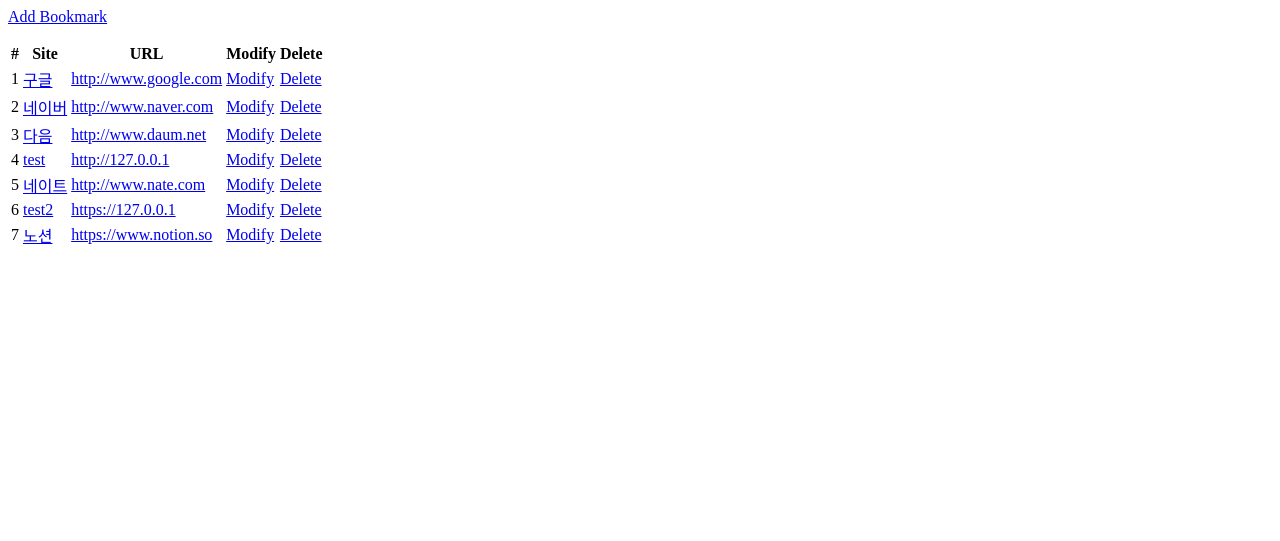
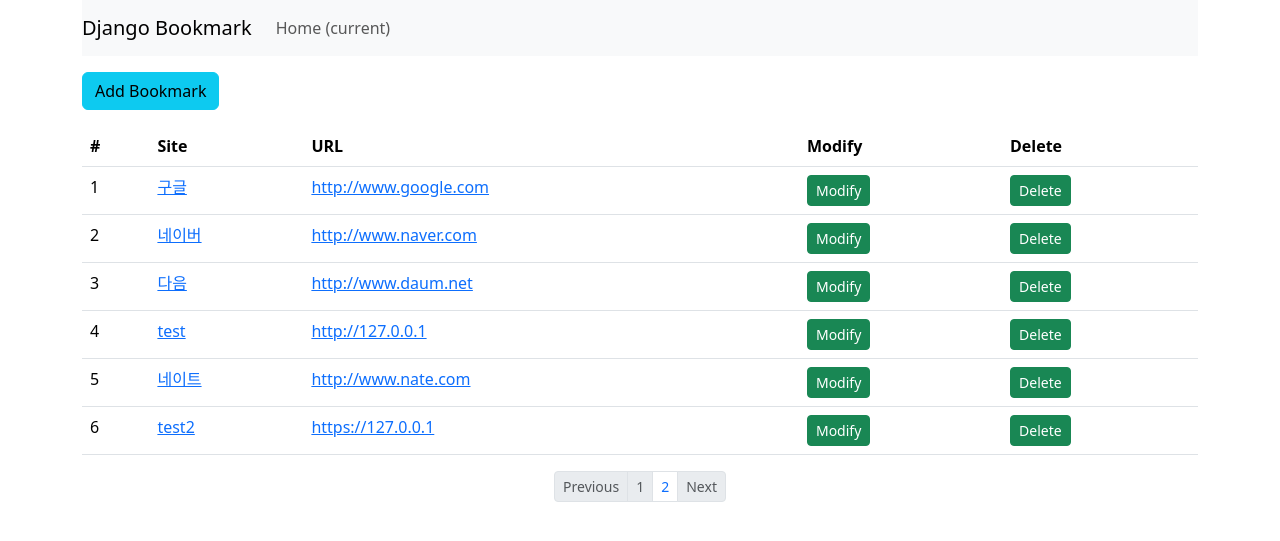
Before and after one commit to raa0303/django, a Django app: page /bookmark/ in a window 1280 px wide. Shown: the top 541 px of the page. Run offline with Django 3.2, Linux system fonts and the light colour scheme; data comes from the database, SQL or seed files in the repository; both versions use the stored data as it was after the commit.

Commit message:
4. 실전 프로젝트 - 북마크
4.3.1 템플릿 확장하기 ~  4.4.2 깃 설치 및 소스코드

```diff
--- a/bookmark/bookmark/templates/bookmark/bookmark_list.html
+++ b/bookmark/bookmark/templates/bookmark/bookmark_list.html
@@ -1,11 +1,9 @@
-<!DOCTYPE html>
-<html lang="en">
-<head>
-    <meta charset="UTF-8">
-    <title>Title</title>
-</head>
-<body>
-  <div class="btn-group">
+{% extends 'base.html' %}
+
+{% block title %}Bookmark List{% endblock %}
+
+{% block content %}
+<div class="btn-group">
     <a href="{% url 'add' %}" class="btn btn-info">Add Bookmark</a>
   </div>
   <p></p>
@@ -31,5 +29,31 @@
       {% endfor %}
     </tbody>
   </table>
-</body>
-</html>
+{% endblock %}
+{% block pagination %}
+  {% if is_paginated %}
+    <ul class="pagination justify-content-center pagination-sm">
+      {% if page_obj.has_previous %}
+        <li class="page-item">
+          <a class="page-link" href="{% url 'list' %}?page={{ page_obj.previous_page_number }}" tabindex="-1">Previous</a>
+        </li>
+      {% else %}
+        <li class="page-item disabled">
+          <a class="page-link" href="#" tabindex="-1">Previous</a>
+        </li>
+      {% endif %}
+
+      {% for object in page_obj.paginator.page_range %}
+        <li class="page-item {% if page_obj.number == forloop.counter %} disabled{% endif %}">
+          <a class="page-link" href="{{ request.path }}?page={{ forloop.counter }}">{{ forloop.counter }}</a>
+        </li>
+      {% endfor %}
+
+      {% if page_obj.has_next %}
+        <li class="page-item disabled">
+          <a class="page-link" href="#">Next</a>
+        </li>
+      {% endif %}
+    </ul>
+  {% endif %}
+{% endblock %}
--- a/bookmark/bookmark/views.py
+++ b/bookmark/bookmark/views.py
@@ -7,6 +7,7 @@ from .models import Bookmark
 
 class BookmarkListView(ListView):
     model = Bookmark
+    paginate_by = 6
 
 class BookmarkCreateView(CreateView):
     model = Bookmark
--- /dev/null
+++ b/bookmark/static/style.css
@@ -0,0 +1,3 @@
+body {
+    width:100%;
+}
--- /dev/null
+++ b/bookmark/templates/base.html
@@ -0,0 +1,45 @@
+<!DOCTYPE html>
+<html lang="en">
+<head>
+    <meta charset="UTF-8">
+    <title>{% block title %}{% endblock %}</title>
+
+    <link href="https://cdn.jsdelivr.net/npm/bootstrap@5.3.2/dist/css/bootstrap.min.css" rel="stylesheet" integrity="sha384-T3c6CoIi6uLrA9TneNEoa7RxnatzjcDSCmG1MXxSR1GAsXEV/Dwwykc2MPK8M2HN" crossorigin="anonymous">
+
+    <script src="https://cdn.jsdelivr.net/npm/bootstrap@5.3.2/dist/js/bootstrap.bundle.min.js" integrity="sha384-C6RzsynM9kWDrMNeT87bh95OGNyZPhcTNXj1NW7RuBCsyN/o0jlpcV8Qyq46cDfL" crossorigin="anonymous"></script>
+    <script src="https://cdn.jsdelivr.net/npm/@popperjs/core@2.11.8/dist/umd/popper.min.js" integrity="sha384-I7E8VVD/ismYTF4hNIPjVp/Zjvgyol6VFvRkX/vR+Vc4jQkC+hVqc2pM8ODewa9r" crossorigin="anonymous"></script>
+    <script src="https://cdn.jsdelivr.net/npm/bootstrap@5.3.2/dist/js/bootstrap.min.js" integrity="sha384-BBtl+eGJRgqQAUMxJ7pMwbEyER4l1g+O15P+16Ep7Q9Q+zqX6gSbd85u4mG4QzX+" crossorigin="anonymous"></script>
+    {% load static %}
+    <link rel="stylesheet" href="{% static 'style.css' %}">
+</head>
+<body>
+   <div class="container">
+       <nav class="navbar navbar-expand-lg navbar-light bg-light">
+           <a class="navbar-brand" href="#">Django Bookmark</a>
+           <button class="navbar-toggler" type="button" data-toggle="collapse" data-target="#navbarSupportedContent" aria-controls="navbarSuppoirtedContent" aria-expanded="false" aria-label="Toggle navigation">
+               <span class="navbar-toggler-icon"></span>
+           </button>
+
+           <div class="collapse navbar-collapse" id="navbarSupportedContent">
+               <ul class="navbar-nav mr-auto">
+                   <li class="nav-item active">
+                       <a class="nav-link" href="#">Home <span class="sr-only">(current)</span></a>
+                   </li>
+               </ul>
+           </div>
+       </nav>
+       <p></p>
+       <div class="row">
+           <div class="col">
+               {% block content %}
+
+               {% endblock %}
+
+               {% block pagination %}
+               {% endblock %}
+           </div>
+       </div>
+   </div>
+
+</body>
+</html>
```
Also changed, not shown: bookmark/bookmark/templates/bookmark/bookmark_confirm_delete.html (+7 -10 lines), bookmark/bookmark/templates/bookmark/bookmark_create.html (+7 -10 lines), bookmark/bookmark/templates/bookmark/bookmark_detail.html (+8 -11 lines), bookmark/bookmark/templates/bookmark/bookmark_update.html (+11 -14 lines), bookmark/config/settings.py (+6 -4 lines), bookmark/db.sqlite3, 1 other file.
